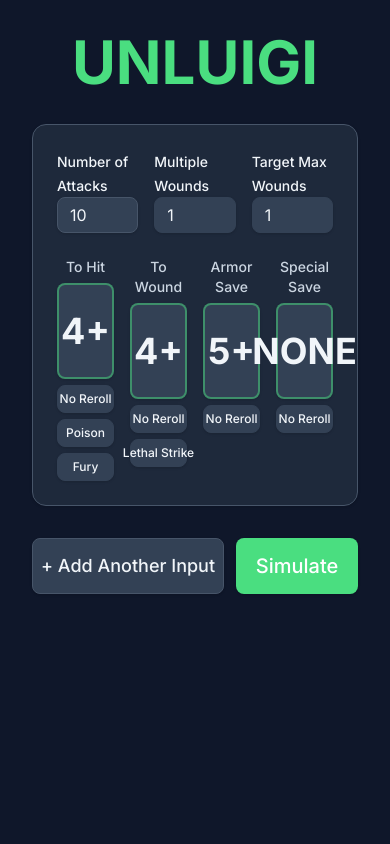
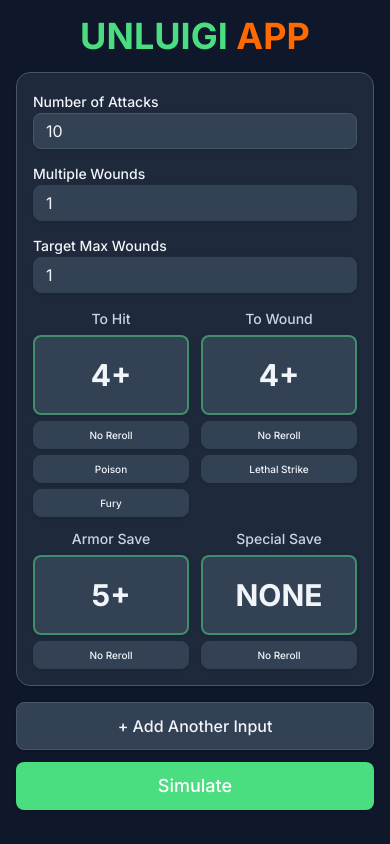
Before and after one commit to Banzgo/unluigi, a React (Vite) app: page / in a window 390 px wide. Built offline with nearby package versions, Linux system fonts and the light colour scheme.

Commit message:
Mobile fixes

```diff
--- a/src/App.tsx
+++ b/src/App.tsx
@@ -170,14 +170,15 @@ ${simulationResults.probabilityDistribution
   };
 
   return (
-    <div className="min-h-screen bg-background p-8">
-      <div className="max-w-4xl mx-auto space-y-8">
+    <div className="min-h-screen bg-background p-4 sm:p-6 lg:p-8">
+      <div className="max-w-4xl mx-auto space-y-4 sm:space-y-6 lg:space-y-8">
         {/* Title */}
         <h1
-          className="text-6xl font-bold text-center text-brand-green"
+          className="text-4xl sm:text-5xl lg:text-6xl font-bold text-center"
           style={{ fontFamily: "var(--font-display)" }}
         >
-          UNLUIGI
+          <span className="text-brand-green">UNLUIGI</span>{" "}
+          <span className="text-orange-500">APP</span>
         </h1>
 
         {/* Input Cards */}
@@ -194,10 +195,10 @@ ${simulationResults.probabilityDistribution
         </div>
 
         {/* Action Buttons */}
-        <div className="flex gap-3">
+        <div className="flex flex-col sm:flex-row gap-3">
           <Button
             onClick={addInput}
-            className="flex-none w-48 h-14 text-lg bg-secondary hover:bg-secondary/80 text-foreground border-border"
+            className="w-full sm:flex-none sm:w-48 h-12 sm:h-14 text-base sm:text-lg bg-secondary hover:bg-secondary/80 text-foreground border-border"
             variant="outline"
           >
             + Add Another Input
@@ -206,7 +207,7 @@ ${simulationResults.probabilityDistribution
           <Button
             onClick={runCombinedSimulation}
             disabled={!inputs.every(validateInput)}
-            className="flex-1 h-14 text-xl bg-brand-green hover:bg-brand-green-dark text-white disabled:opacity-50 disabled:cursor-not-allowed"
+            className="w-full sm:flex-1 h-12 sm:h-14 text-lg sm:text-xl bg-brand-green hover:bg-brand-green-dark text-white disabled:opacity-50 disabled:cursor-not-allowed"
           >
             Simulate
           </Button>
--- a/src/components/DiceInput.tsx
+++ b/src/components/DiceInput.tsx
@@ -86,11 +86,11 @@ export function DiceInput({
   };
 
   return (
-    <Card className="p-6 space-y-6 bg-card border-border relative">
+    <Card className="p-4 sm:p-6 space-y-4 sm:space-y-6 bg-card border-border relative">
       {showRemove && (
         <Button
           onClick={() => onRemove(input.id)}
-          className="absolute top-2 right-2 h-8 w-8 p-0 bg-red-500 hover:bg-red-600 text-white"
+          className="absolute top-1 right-1 sm:top-2 sm:right-2 h-6 w-6 sm:h-8 sm:w-8 p-0 text-base sm:text-lg bg-red-500 hover:bg-red-600 text-white"
           variant="outline"
         >
           ×
@@ -98,7 +98,7 @@ export function DiceInput({
       )}
 
       {/* Input Fields Row */}
-      <div className="grid grid-cols-3 gap-4">
+      <div className="grid grid-cols-1 sm:grid-cols-2 lg:grid-cols-3 gap-3 sm:gap-4">
         <div className="space-y-2">
           <Label
             htmlFor={`attacks-${input.id}`}
@@ -155,7 +155,7 @@ export function DiceInput({
       </div>
 
       {/* Dice Values and Special Rules Grid */}
-      <div className="grid grid-cols-4 gap-4">
+      <div className="grid grid-cols-2 lg:grid-cols-4 gap-3 sm:gap-4">
         {/* Hit Column */}
         <div className="flex flex-col space-y-1.5">
           <Label className="text-sm text-muted-foreground text-center">
@@ -165,7 +165,7 @@ export function DiceInput({
             onClick={() =>
               onUpdate(input.id, { hit: cycleValue(input.hit, hitOptions) })
             }
-            className="w-full h-24 text-4xl font-bold bg-primary border-2 border-brand-green/50 hover:bg-secondary/80 text-foreground"
+            className="w-full h-20 sm:h-24 text-3xl sm:text-4xl font-bold bg-primary border-2 border-brand-green/50 hover:bg-secondary/80 text-foreground"
             variant="outline"
           >
             {input.hit === "auto" ? "AUTO" : `${input.hit}+`}
@@ -176,7 +176,7 @@ export function DiceInput({
                 rerollHits: cycleReroll(input.rerollHits),
               })
             }
-            className={`w-full h-7 text-xs ${
+            className={`w-full h-7 sm:h-7 text-[10px] sm:text-xs leading-tight ${
               input.rerollHits !== "none"
                 ? "bg-blue-600 hover:bg-blue-700 text-white"
                 : "bg-secondary hover:bg-secondary/80"
@@ -187,7 +187,7 @@ export function DiceInput({
           </Button>
           <Button
             onClick={() => onUpdate(input.id, { poison: !input.poison })}
-            className={`w-full h-7 text-xs ${
+            className={`w-full h-7 sm:h-7 text-[10px] sm:text-xs leading-tight ${
               input.poison
                 ? "bg-blue-600 hover:bg-blue-700 text-white"
                 : "bg-secondary hover:bg-secondary/80"
@@ -198,7 +198,7 @@ export function DiceInput({
           </Button>
           <Button
             onClick={() => onUpdate(input.id, { fury: !input.fury })}
-            className={`w-full h-7 text-xs ${
+            className={`w-full h-7 sm:h-7 text-[10px] sm:text-xs leading-tight ${
               input.fury
                 ? "bg-blue-600 hover:bg-blue-700 text-white"
                 : "bg-secondary hover:bg-secondary/80"
@@ -220,7 +220,7 @@ export function DiceInput({
                 wound: cycleValue(input.wound, woundOptions),
               })
             }
-            className="w-full h-24 text-4xl font-bold bg-primary border-2 border-brand-green/50 hover:bg-secondary/80 text-foreground"
+            className="w-full h-20 sm:h-24 text-3xl sm:text-4xl font-bold bg-primary border-2 border-brand-green/50 hover:bg-secondary/80 text-foreground"
             variant="outline"
           >
             {input.wound === "auto" ? "AUTO" : `${input.wound}+`}
@@ -231,7 +231,7 @@ export function DiceInput({
                 rerollWounds: cycleReroll(input.rerollWounds),
               })
             }
-            className={`w-full h-7 text-xs ${
+            className={`w-full h-7 sm:h-7 text-[10px] sm:text-xs leading-tight ${
               input.rerollWounds !== "none"
                 ? "bg-blue-600 hover:bg-blue-700 text-white"
                 : "bg-secondary hover:bg-secondary/80"
@@ -244,7 +244,7 @@ export function DiceInput({
             onClick={() =>
               onUpdate(input.id, { lethalStrike: !input.lethalStrike })
             }
-            className={`w-full h-7 text-xs ${
+            className={`w-full h-7 sm:h-7 text-[10px] sm:text-xs leading-tight ${
               input.lethalStrike
                 ? "bg-blue-600 hover:bg-blue-700 text-white"
                 : "bg-secondary hover:bg-secondary/80"
@@ -266,7 +266,7 @@ export function DiceInput({
                 armorSave: cycleValue(input.armorSave, saveOptions),
               })
             }
-            className="w-full h-24 text-4xl font-bold bg-primary border-2 border-brand-green/50 hover:bg-secondary/80 text-foreground"
+            className="w-full h-20 sm:h-24 text-3xl sm:text-4xl font-bold bg-primary border-2 border-brand-green/50 hover:bg-secondary/80 text-foreground"
             variant="outline"
           >
             {input.armorSave === "none" ? "NONE" : `${input.armorSave}+`}
@@ -277,7 +277,7 @@ export function DiceInput({
                 rerollArmorSaves: cycleReroll(input.rerollArmorSaves),
               })
             }
-            className={`w-full h-7 text-xs ${
+            className={`w-full h-7 sm:h-7 text-[10px] sm:text-xs leading-tight ${
               input.rerollArmorSaves !== "none"
                 ? "bg-blue-600 hover:bg-blue-700 text-white"
                 : "bg-secondary hover:bg-secondary/80"
@@ -299,7 +299,7 @@ export function DiceInput({
                 specialSave: cycleValue(input.specialSave, saveOptions),
               })
             }
-            className="w-full h-24 text-4xl font-bold bg-primary border-2 border-brand-green/50 hover:bg-secondary/80 text-foreground"
+            className="w-full h-20 sm:h-24 text-3xl sm:text-4xl font-bold bg-primary border-2 border-brand-green/50 hover:bg-secondary/80 text-foreground"
             variant="outline"
           >
             {input.specialSave === "none" ? "NONE" : `${input.specialSave}+`}
@@ -310,7 +310,7 @@ export function DiceInput({
                 rerollSpecialSaves: cycleReroll(input.rerollSpecialSaves),
               })
             }
-            className={`w-full h-7 text-xs ${
+            className={`w-full h-7 sm:h-7 text-[10px] sm:text-xs leading-tight ${
               input.rerollSpecialSaves !== "none"
                 ? "bg-blue-600 hover:bg-blue-700 text-white"
                 : "bg-secondary hover:bg-secondary/80"
--- a/src/components/ProbabilityChart.tsx
+++ b/src/components/ProbabilityChart.tsx
@@ -1,4 +1,4 @@
-import { useState } from "react";
+import { useEffect, useState } from "react";
 import { Bar, BarChart, CartesianGrid, Cell, XAxis, YAxis } from "recharts";
 import type { SimulationResults } from "../engine";
 import { Button } from "./ui/button";
@@ -24,6 +24,17 @@ type ChartMode = "probability" | "cumulative";
 
 export function ProbabilityChart({ results }: ProbabilityChartProps) {
   const [chartMode, setChartMode] = useState<ChartMode>("probability");
+  const [isMobile, setIsMobile] = useState(false);
+
+  useEffect(() => {
+    const checkMobile = () => {
+      setIsMobile(window.innerWidth < 640); // sm breakpoint
+    };
+
+    checkMobile();
+    window.addEventListener("resize", checkMobile);
+    return () => window.removeEventListener("resize", checkMobile);
+  }, []);
 
   // Filter and sort data, removing results with < 0.1% probability
   const baseChartData = results.probabilityDistribution
@@ -89,13 +100,13 @@ export function ProbabilityChart({ results }: ProbabilityChartProps) {
   };
 
   return (
-    <Card className="p-6 bg-card border-border">
+    <Card className="p-4 sm:p-6 bg-card border-border">
       {/* Score and Variance Header */}
-      <div className="text-center space-y-2 mb-6">
-        <h2 className="text-lg font-semibold text-muted-foreground">
+      <div className="text-center space-y-2 mb-4 sm:mb-6">
+        <h2 className="text-sm sm:text-lg font-semibold text-muted-foreground">
           EXPECTED SCORE
         </h2>
-        <div className="text-5xl font-bold text-brand-green">
+        <div className="text-4xl sm:text-5xl font-bold text-brand-green">
           {results.mean.toFixed(2)}
         </div>
         <div className="text-sm text-muted-foreground">
@@ -110,7 +121,7 @@ export function ProbabilityChart({ results }: ProbabilityChartProps) {
             color: "hsl(142, 76%, 36%)",
           },
         }}
-        className="h-80 w-full"
+        className="h-64 sm:h-80 w-full"
       >
         <BarChart data={chartData}>
           <CartesianGrid strokeDasharray="3 3" stroke="var(--border)" />
@@ -122,14 +133,19 @@ export function ProbabilityChart({ results }: ProbabilityChartProps) {
             tickFormatter={formatXAxisTick}
           />
           <YAxis
-            label={{
+            label={
+              isMobile
+                ? undefined
+                : {
                     value:
                       chartMode === "cumulative"
                         ? "Cumulative (%)"
                         : "Probability (%)",
                     angle: -90,
                     position: "insideLeft",
-            }}
+                  }
+            }
+            width={isMobile ? 0 : 60}
             stroke="var(--muted-foreground)"
             tick={{ fill: "var(--muted-foreground)" }}
           />
@@ -159,7 +175,7 @@ export function ProbabilityChart({ results }: ProbabilityChartProps) {
         </div>
       </div>
       {/* Chart Mode Toggle */}
-      <div className="flex justify-center gap-2">
+      <div className="flex flex-col sm:flex-row justify-center gap-2">
         <Button
           onClick={() => setChartMode("probability")}
           variant={chartMode === "probability" ? "default" : "outline"}
```
Lines whose indentation alone changed are shown as unchanged.
